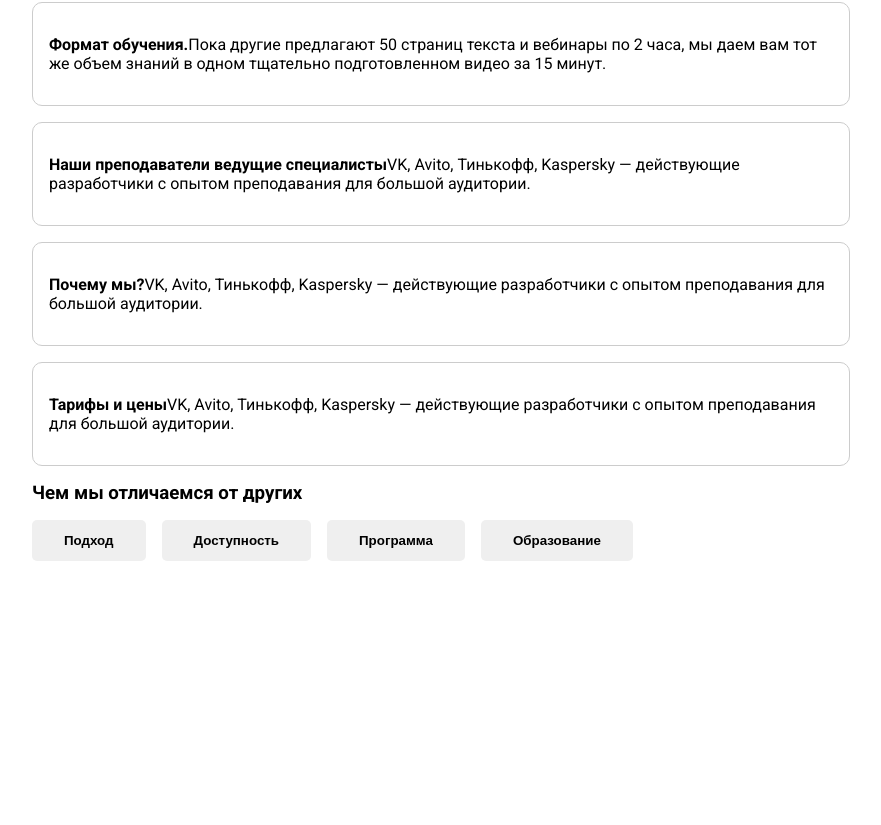
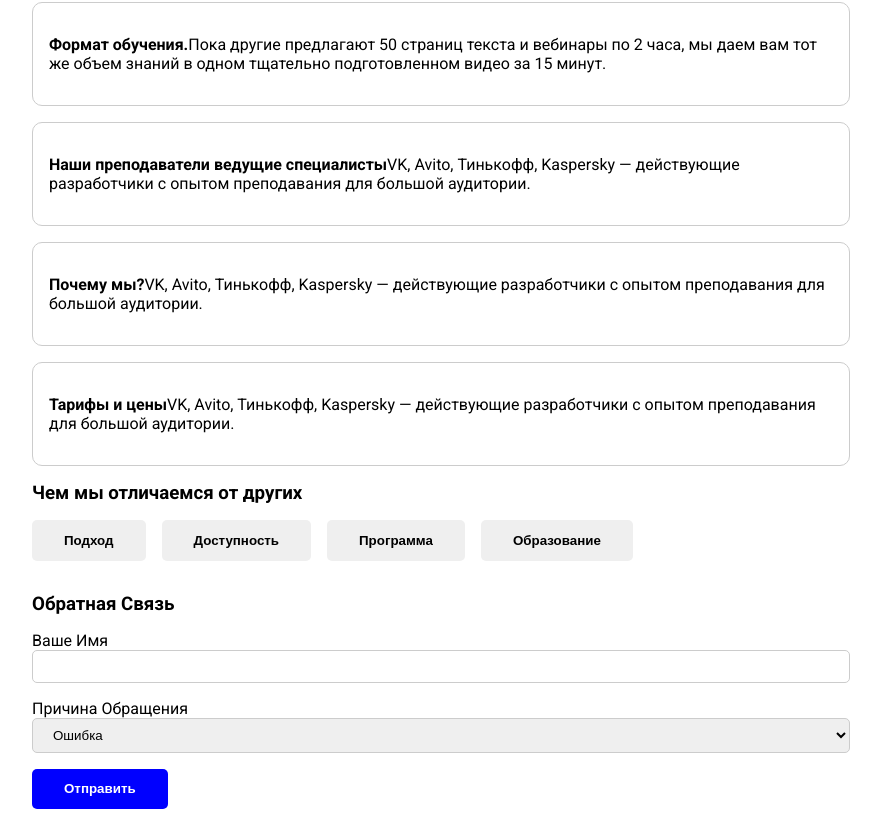
Before and after one commit to Alx-hub/react-edu, a React (Vite) app: page / in a window 1280 px wide. Shown: the part 238-1063 px from the top of the page, without its empty margins (199-1080 px from the left). Before the commit the page ends 847 px from the top, so only its background shows below. Built offline with nearby package versions, Linux system fonts and the light colour scheme.

Commit message:
create feedback section - learn useState

```diff
--- a/src/App.jsx
+++ b/src/App.jsx
@@ -1,6 +1,7 @@
 import Head from "./components/Header/Header.jsx";
 import TabsSection from "./components/TabsSection.jsx";
 import TeachingSection from "./components/TeachingSection.jsx";
+import FeedbackSection from "./components/FeedbackSection.jsx";
 
 
 export default function App() {
@@ -11,6 +12,7 @@
             <main>
                 <TeachingSection/>
                 <TabsSection/>
+                <FeedbackSection />
             </main>
         </>
     )
--- a/src/components/Button/Button.jsx
+++ b/src/components/Button/Button.jsx
@@ -1,8 +1,10 @@
 import classes from './Button.module.css'
 
-export default function Button({children,onClick, isActive}) {
+export default function Button({children, isActive, ...props}) {
 
     return (
-        <button className={`${classes.button} ${isActive?`${classes.active}`:''}`} onClick={onClick}> {children} </button>
+
+        <button className={`${classes.button} ${isActive ? `${classes.active}` : ''}`}
+              {...props}> {children} </button>
     )
 }
--- a/src/components/Button/Button.module.css
+++ b/src/components/Button/Button.module.css
@@ -18,3 +18,6 @@
     color: #fff;
     background-color: blue;
 }
+.button:disabled{
+    cursor: not-allowed;
+}
--- /dev/null
+++ b/src/components/FeedbackSection.jsx
@@ -0,0 +1,38 @@
+import Button from "./Button/Button.jsx";
+import React from "react";
+
+export default function FeedbackSection() {
+    const [name, setName] = React.useState("");
+    const [hasError, setHasError] = React.useState(false);
+
+    function handleSetName(event) {
+        setName(event.target.value);
+        setHasError(event.target.value.trim().length === 0)
+    }
+
+    const [reason, setReason] = React.useState("error");
+    return (<section>
+        <h3>Обратная Связь</h3>
+
+        <form>
+            <label htmlFor="name">Ваше Имя</label>
+            <input
+                id="name"
+                type="text"
+                className='control'
+                style={{
+                    border: hasError ? '1px solid red' : null,
+                }}
+                value={name} onChange={handleSetName}
+            />
+            <label htmlFor="reason">Причина Обращения</label>
+            <select id="reason" className='control' value={reason}
+                    onChange={(event) => setReason(event.target.value)}>
+                <option value="error">Ошибка</option>
+                <option value="help">Нужна помощь</option>
+                <option value="suggest">Предложение</option>
+            </select>
+            <Button disabled={hasError} isActive={!hasError}>Отправить</Button>
+        </form>
+    </section>)
+}
--- a/src/index.css
+++ b/src/index.css
@@ -36,3 +36,10 @@
 p {
   padding: 1rem 0;
 }
+.control{
+  border: 1px solid #ccc;
+  border-radius: 5px;
+  padding: 0.5rem 1rem;
+  width: 100%;
+  margin-bottom: 1rem;
+}
```
